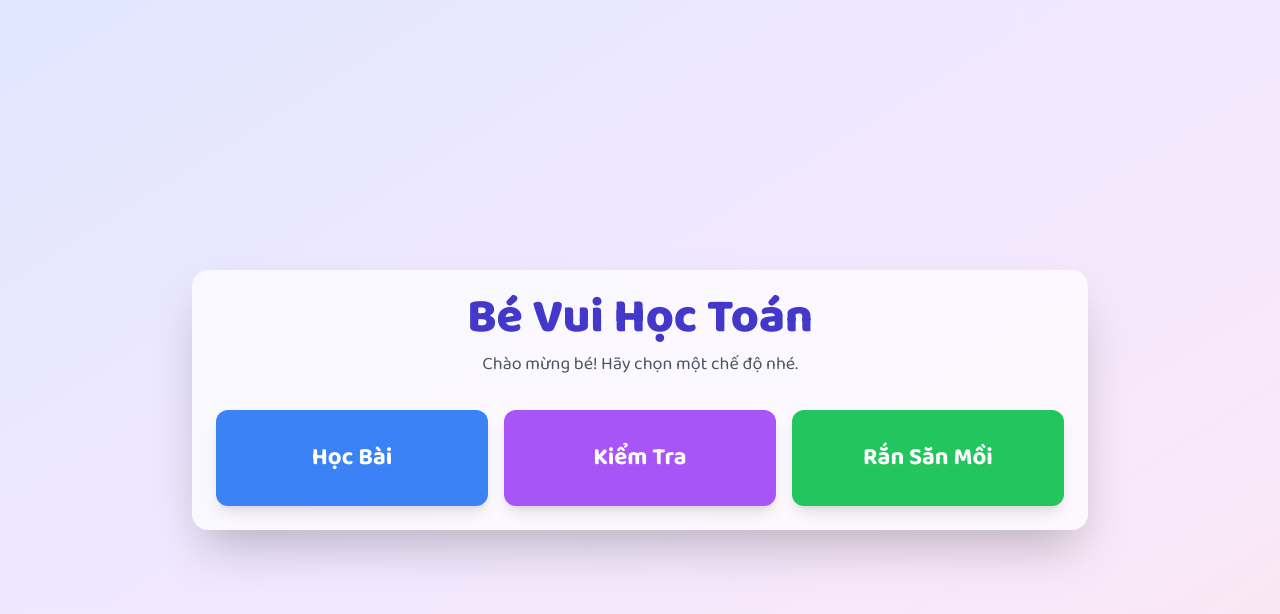
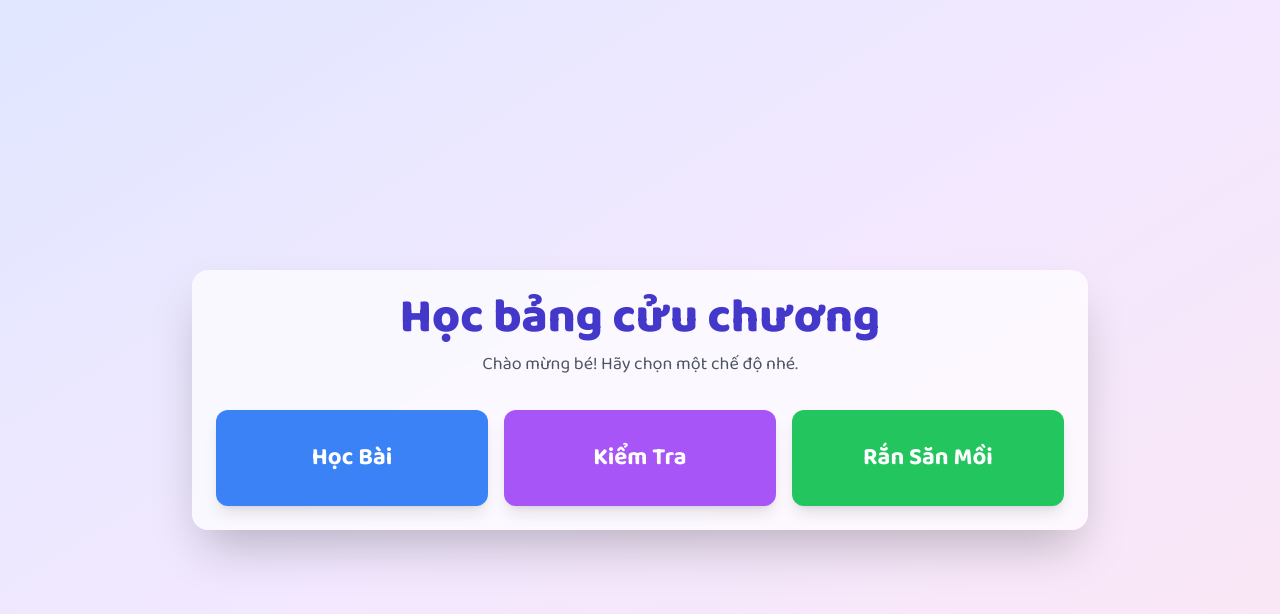
Before and after one commit to tranhongdan/9x1, a plain HTML site: page index.html in a window 1280 px wide. Drawn offline with nearby package versions, Linux system fonts and the light colour scheme.

Commit message:
Update index.html

```diff
--- a/index.html
+++ b/index.html
@@ -3,7 +3,7 @@
 <head>
     <meta charset="UTF-8">
     <meta name="viewport" content="width=device-width, initial-scale=1.0, user-scalable=no">
-    <title>Học Bảng Cửu Chương Vui Nhộn</title>
+    <title>Bảng Cửu Chương Vui Nhộn</title>
     <script src="https://cdn.tailwindcss.com"></script>
     <link rel="preconnect" href="https://fonts.googleapis.com">
     <link rel="preconnect" href="https://fonts.gstatic.com" crossorigin>
@@ -69,7 +69,7 @@
         <!-- Home Screen -->
         <div id="home-screen" class="screen active h-full">
             <header class="text-center mb-8">
-                <h1 class="text-3xl md:text-5xl font-extrabold text-indigo-700">Bé Vui Học Toán</h1>
+                <h1 class="text-3xl md:text-5xl font-extrabold text-indigo-700">Học bảng cửu chương</h1>
                 <p class="text-gray-600 mt-2 text-lg">Chào mừng bé! Hãy chọn một chế độ nhé.</p>
             </header>
             <div class="grid grid-cols-1 md:grid-cols-3 gap-4">
```
